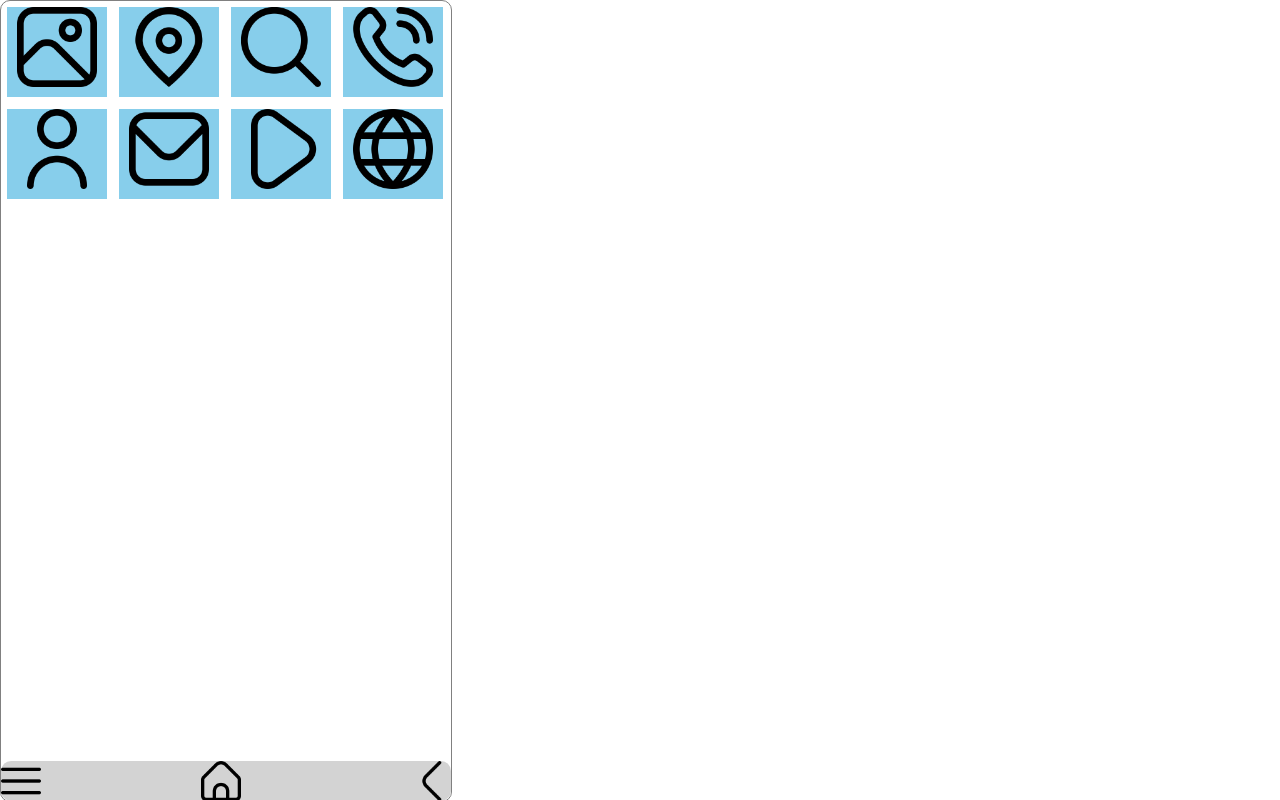
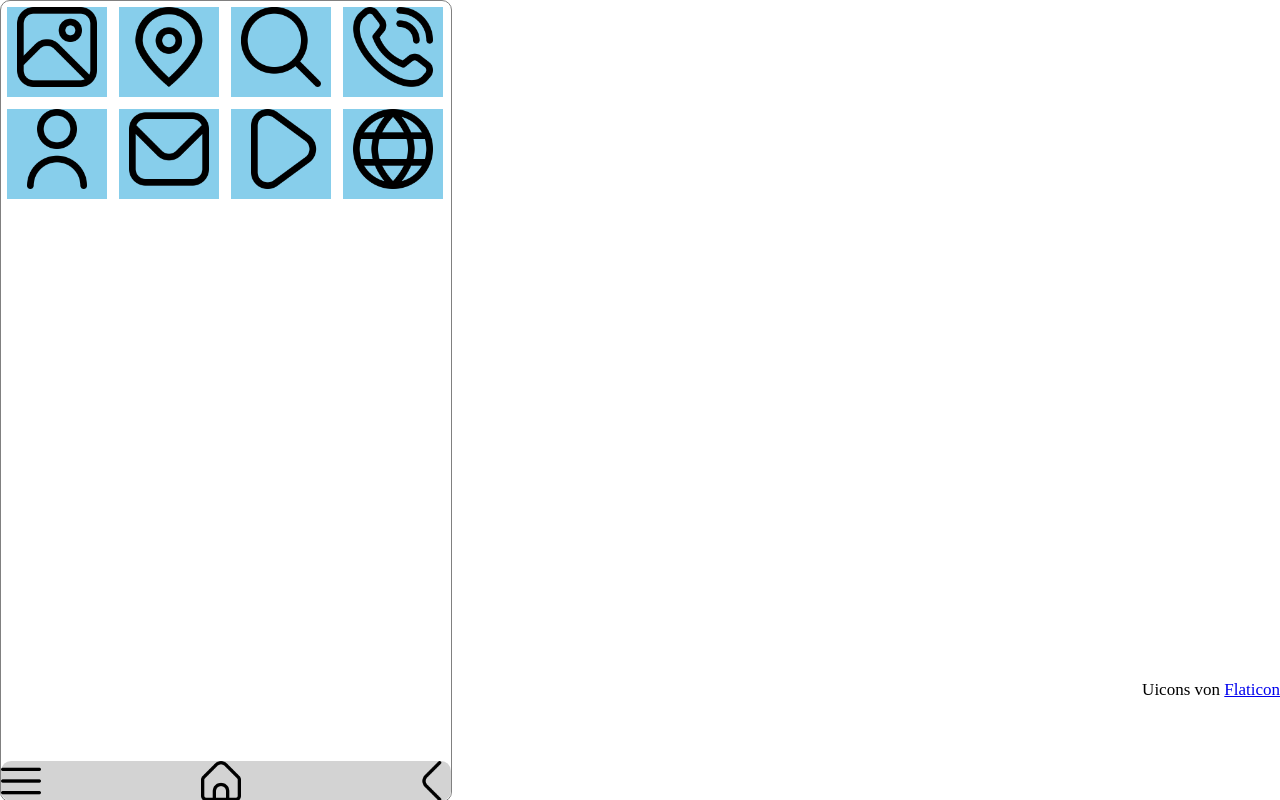
Before and after one commit to masterzuj/phone, a plain HTML site: page index.html in a window 1280 px wide. Drawn offline with Linux system fonts and the light colour scheme.

Commit message:
Update index.html

```diff
--- a/index.html
+++ b/index.html
@@ -78,6 +78,9 @@
 </div>
 </div>
 
+<div style="position:fixed; bottom: 100px; right: 0px; font-size: 17px; background-color: white;">
+Uicons von <a href="https://www.flaticon.com/uicons">Flaticon</a>
+</div>
 
  <script>
   $( function() {
```
